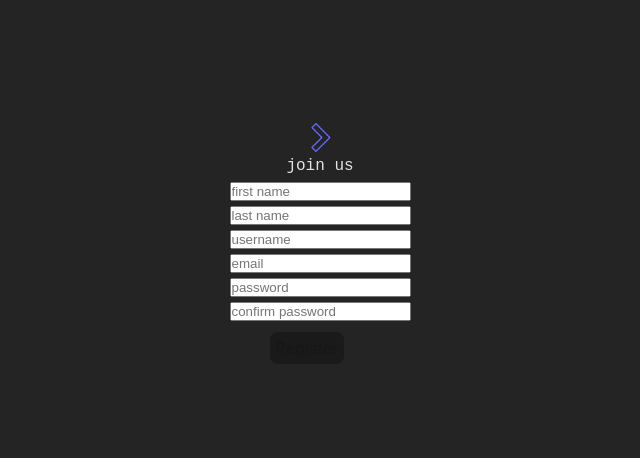
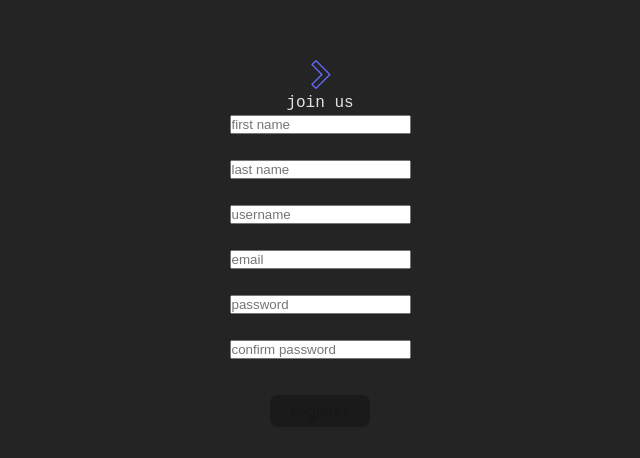
Before and after one commit to brianrandall/twitter_lite, a React (Create React App) app in the folder client/: page /register in a window 1280 px wide. Shown: the part 158-616 px from the top of the page, without its empty margins (320-960 px from the left). Built offline with nearby package versions, Linux system fonts and the light colour scheme.

Commit message:
center reg but'n

```diff
--- a/client/src/views/Register.jsx
+++ b/client/src/views/Register.jsx
@@ -138,7 +138,7 @@
     <div className='middleOfPage'>
         <img src={arrow} height='33'/>
         <code>join us </code>
-        <form onSubmit={registerNewUser} class='centerForm'>
+        <form onSubmit={registerNewUser} style={{display: 'flex', flexDirection: 'column', gap: '1px', alignItems: 'center'}}>
 
             <input type="text" placeholder="first name" required={true} name='firstName' onChange={ firstNameValidations } /><br/>
             <input type="text" placeholder="last name" required={true} name='lastName' onChange={ lastNameValidations } /><br/>
@@ -148,10 +148,10 @@
             <input type="password" placeholder="confirm password" required={true} onChange={ passwordCompare }/><br/>
             {fnx === true && lnx === true && unx === true && emx === true && pwx === true && pcx === true
             ?
-            <button type="submit" style={{marginTop: '10px', marginLeft: '40px'}}>Register</button>
+            <button type="submit" style={{marginTop: '10px', width: '100px'}}>register</button>
             :
-            <button type="submit" style={{marginTop: '10px', marginLeft: '40px'}}
-             disabled>Register</button>}
+            <button type="submit" style={{marginTop: '10px', width: '100px'}}
+             disabled>register</button>}
         </form>
         <div style={{display: 'flex', flexDirection: 'column'}}>
         {firstNameError ? <span className='error-text'>{'>>'}{firstNameError}</span> : ''}
```
